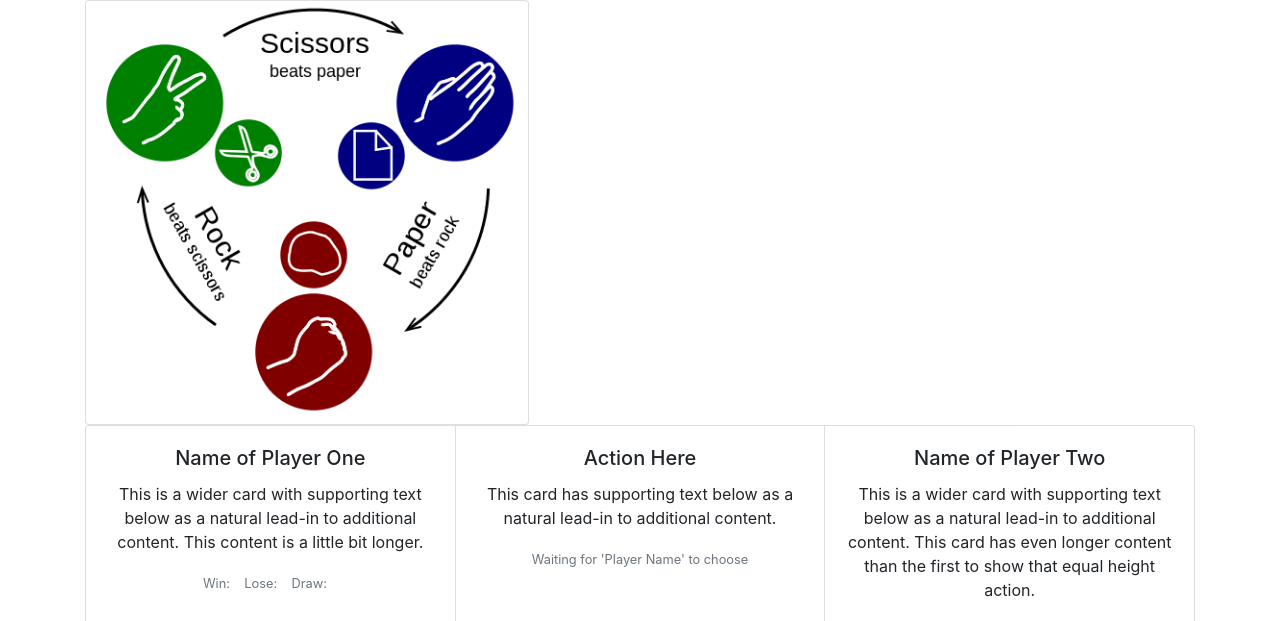
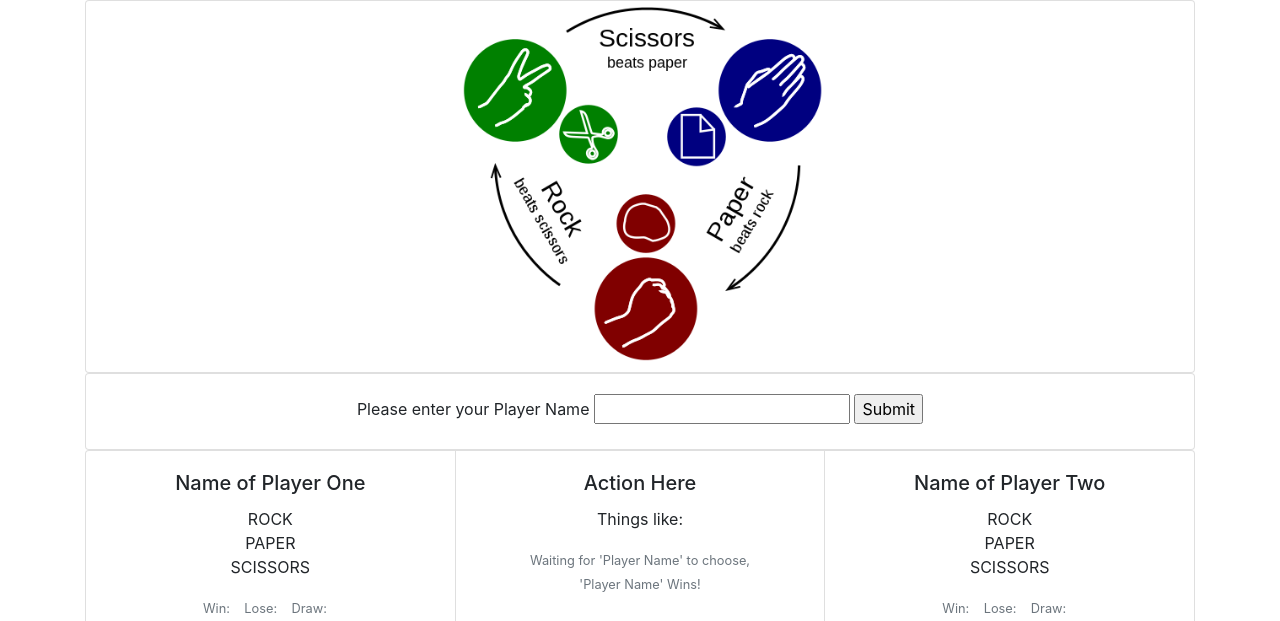
Before and after one commit to rmwalls/RPS-Multiplayer, a plain HTML site: page index.html in a window 1280 px wide. Shown: the top 621 px of the page. Drawn offline with nearby package versions, Linux system fonts and the light colour scheme; no server answers.

Commit message:
HTML looks how I want, started .js

```diff
--- a/assets/css/style.css
+++ b/assets/css/style.css
@@ -1,6 +1,7 @@
 .card-img {
-    align-self: auto;
     display: block;
-    margin-left: auto;
-    margin-right: auto;
+
+    margin: auto;
+
+    width: 35%;
  }
--- a/assets/javascript/app.js
+++ b/assets/javascript/app.js
@@ -6,8 +6,18 @@
   storageBucket: "rock-paper-scissors-for-2.appspot.com",
   messagingSenderId: "724067654127",
   appId: "1:724067654127:web:2da4d242e2502f72"
-  };
+}; //end config
+
   // Initialize Firebase
   firebase.initializeApp(firebaseConfig);
+  var database = firebase.database();
 
-  var database = firebase.database();
+  database.ref().on("value", function(snapshot) {
+
+    // If Firebase has a Player1 and Player2 stored, update our client-side variables
+    if (snapshot.child("playerOne").exists() && snapshot.child("playerTwo").exists()) {
+      // Set the variables for Player1 and 2
+      playerOne = snapshot.val().playerOne;
+      playerTwo = snapshot.val().playerTwo;;
+    } //end if
+  }); //end FB call
--- a/index.html
+++ b/index.html
@@ -30,12 +30,24 @@
     <!-- TOP SECTION -->
     <div class="row text-center">
       <div class="col-md-12">
-        <div class="card bg-white text-black" style="width: 40%;">
+        <div class="card bg-white text-black">
           <img class="card-img" src="assets/images/RPS_image.png" alt="rock paper scissors image">
-          <div class="card-img-overlay"></div>
         </div>
       </div> <!-- end column -->
     </div> <!-- end row -->
+    <div class="row text-center"> <!-- row 2 -->
+	<div class="col-md-12">
+	   <div class="card">
+  		<div class="card-body">
+    		 <form id="logIn"> <!-- enter player names -->
+                	<label for="enter-name">Please enter your Player Name</label>
+               		<input type="text" id="player-name">
+               		<input id="add-name" type="submit" value="Submit"> <!-- Button triggers player to be added and tracked -->
+                </form>
+  	   	</div><!--end card-body-->
+	   </div> <!-- end card -->
+	</div> <!--end col -->
+    </div> <!-- end row 2 -->
     <!-- END TOP SECTION -->
 
     <!-- MIDDLE SECTION MAIN GAME PLAY -->
@@ -43,21 +55,21 @@
       <div class="card"> <!-- left side -->
         <div class="card-body">
           <h5 class="card-title" id="name-one">Name of Player One</h5>
-          <p class="card-text">This is a wider card with supporting text below as a natural lead-in to additional content. This content is a little bit longer.</p>
+          <p class="card-text">ROCK<br>PAPER<br>SCISSORS</p>
           <p class="card-text"><small class="text-muted">Win:&nbsp;&nbsp;&nbsp;  Lose:&nbsp;&nbsp;&nbsp;  Draw:&nbsp;&nbsp;&nbsp; </small></p>
         </div>
       </div>
       <div class="card"> <!-- middle -->
         <div class="card-body">
           <h5 class="card-title" id="game-action">Action Here</h5>
-          <p class="card-text">This card has supporting text below as a natural lead-in to additional content.</p>
-          <p class="card-text"><small class="text-muted">Waiting for 'Player Name' to choose</small></p>
+          <p class="card-text">Things like:</p>
+          <p class="card-text"><small class="text-muted">Waiting for 'Player Name' to choose, <br>'Player Name' Wins!</small></p>
         </div>
       </div>
       <div class="card"> <!-- right side -->
         <div class="card-body">
           <h5 class="card-title" id="name-two">Name of Player Two</h5>
-          <p class="card-text">This is a wider card with supporting text below as a natural lead-in to additional content. This card has even longer content than the first to show that equal height action.</p>
+          <p class="card-text">ROCK<br>PAPER<br>SCISSORS</p>
           <p class="card-text"><small class="text-muted">Win:&nbsp;&nbsp;&nbsp;  Lose:&nbsp;&nbsp;&nbsp;  Draw:&nbsp;&nbsp;&nbsp;</small></p>
         </div>
       </div>
@@ -66,6 +78,7 @@
 
     <!-- BOTTOM SECTION-->
     <h2>Talk Some Smack</h2>
+    <h3>Chat area will go here (God willing)</h3>
     <!-- END BOTTOM SECTION-->
 
   </div> <!--end container-->
```
Also changed, not shown: firebase connections.txt, rps-psuedo.txt. Lines whose indentation alone changed are shown as unchanged.
